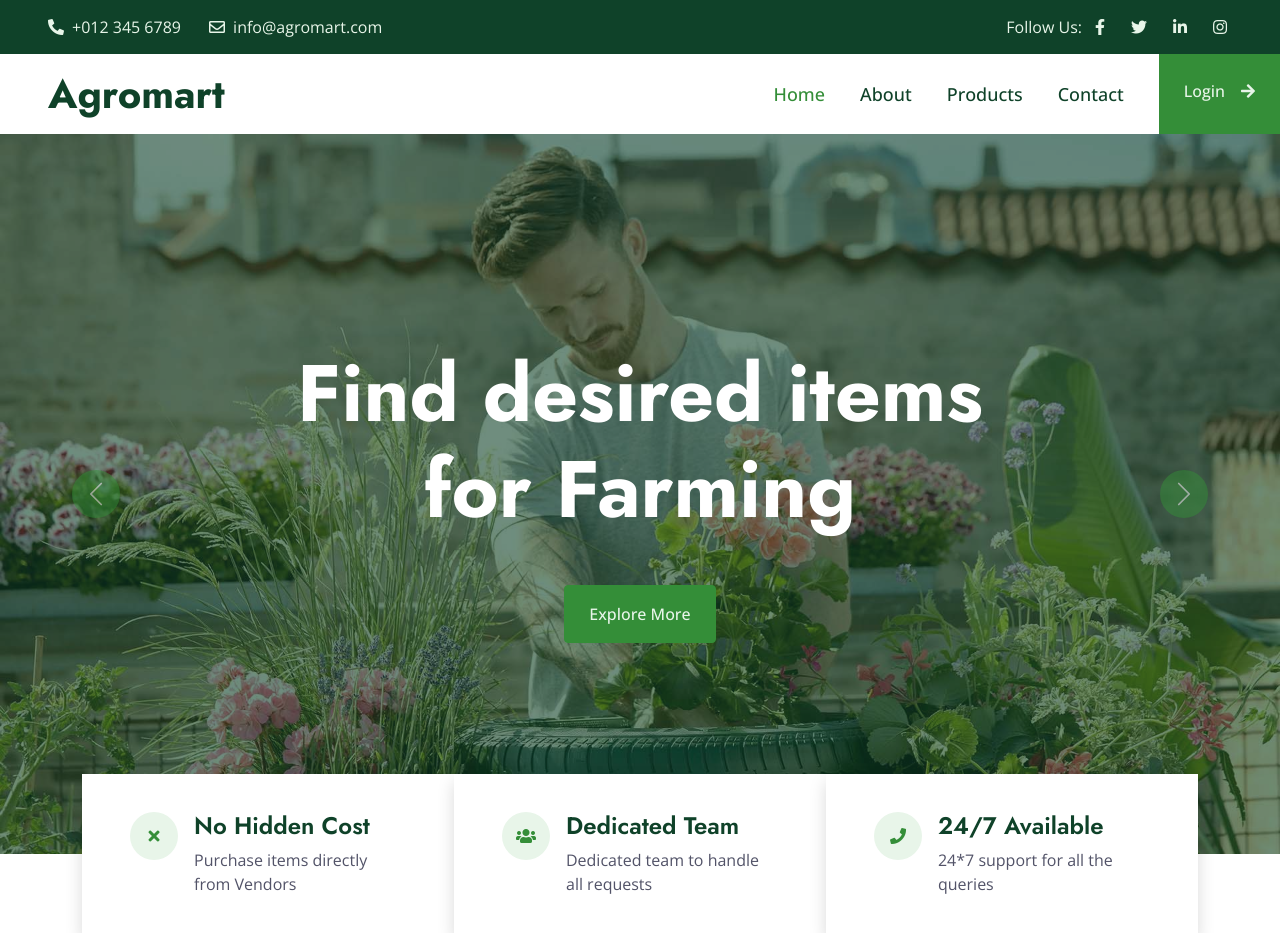
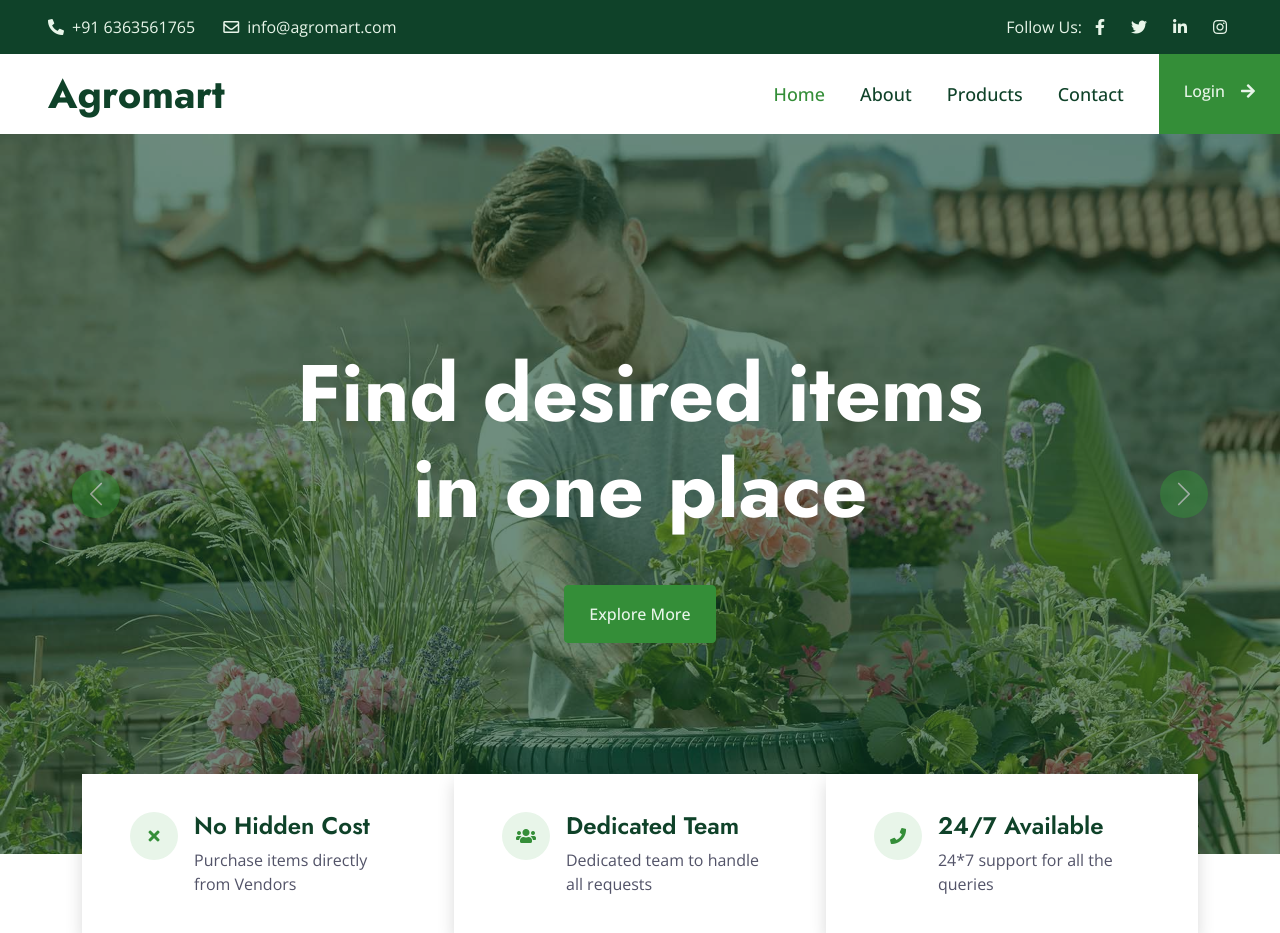
Before and after one commit to Mokshith3960/agromart, a PHP site: page / in a window 1280 px wide. Shown: the top 933 px of the page. Run offline with PHP 8.4, Linux system fonts and the light colour scheme; data comes from the database, SQL or seed files in the repository; some libraries are stand-ins or nearby versions.

Commit message:
11.15 changes

```diff
--- a/consumer/home.php
+++ b/consumer/home.php
@@ -38,7 +38,7 @@ include './includes/connection.php';
 			<main class="content">
 				<div class="container-fluid p-0">
 
-					<h1 class="h3 mb-3"><strong>Admin</strong> Dashboard</h1>
+					<h1 class="h3 mb-3"><strong>Consumer</strong> Dashboard</h1>
 
 					<div class="row">
 						<div class="col-12 d-flex">
--- a/farmer/view-crop.php
+++ b/farmer/view-crop.php
@@ -70,7 +70,7 @@ include './includes/connection.php';
 										?>
 										<tr>
 											<td><?php echo $i; ?></td>
-                                            <td><img src="<?php echo $row['image_location']; ?>" height="100"></td>
+                                            <td><img src="../<?php echo $row['image_location']; ?>" height="100"></td>
 											<td class="d-none d-xl-table-cell"><?php echo $row['farmer_name']; ?></td>
 											<td class="d-none d-xl-table-cell"><?php echo $row['crop_name']; ?></td>
 											<td class="d-none d-xl-table-cell"><?php echo $row['crop_description']; ?></td>
--- a/includes/topbar.php
+++ b/includes/topbar.php
@@ -3,7 +3,7 @@
             <div class="col-lg-7 px-5 text-start">
                 <div class="h-100 d-inline-flex align-items-center me-4">
                     <span class="fa fa-phone-alt me-2"></span>
-                    <span>+012 345 6789</span>
+                    <span>+91 6363561765</span>
                 </div>
                 <div class="h-100 d-inline-flex align-items-center">
                     <span class="far fa-envelope me-2"></span>
--- a/index.php
+++ b/index.php
@@ -68,7 +68,7 @@ include './includes/connection.php';
                         <div class="container">
                             <div class="row justify-content-center">
                                 <div class="col-lg-8">
-                                    <h1 class="display-1 text-white mb-5 animated slideInDown">Find desired items for Farming</h1>
+                                    <h1 class="display-1 text-white mb-5 animated slideInDown">Find desired items in one place</h1>
                                     <a href="./products.php" class="btn btn-primary py-sm-3 px-sm-4">Explore More</a>
                                 </div>
                             </div>
```
Also changed, not shown: 15 other files.
